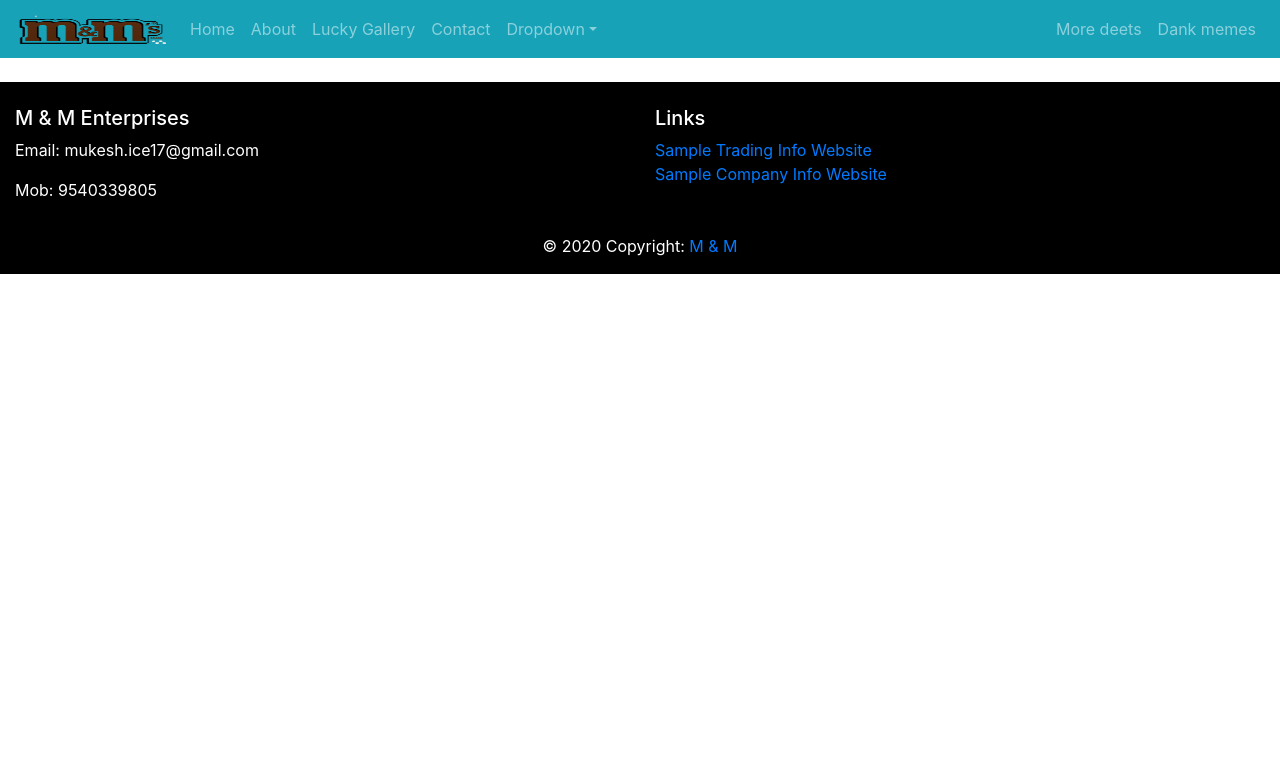
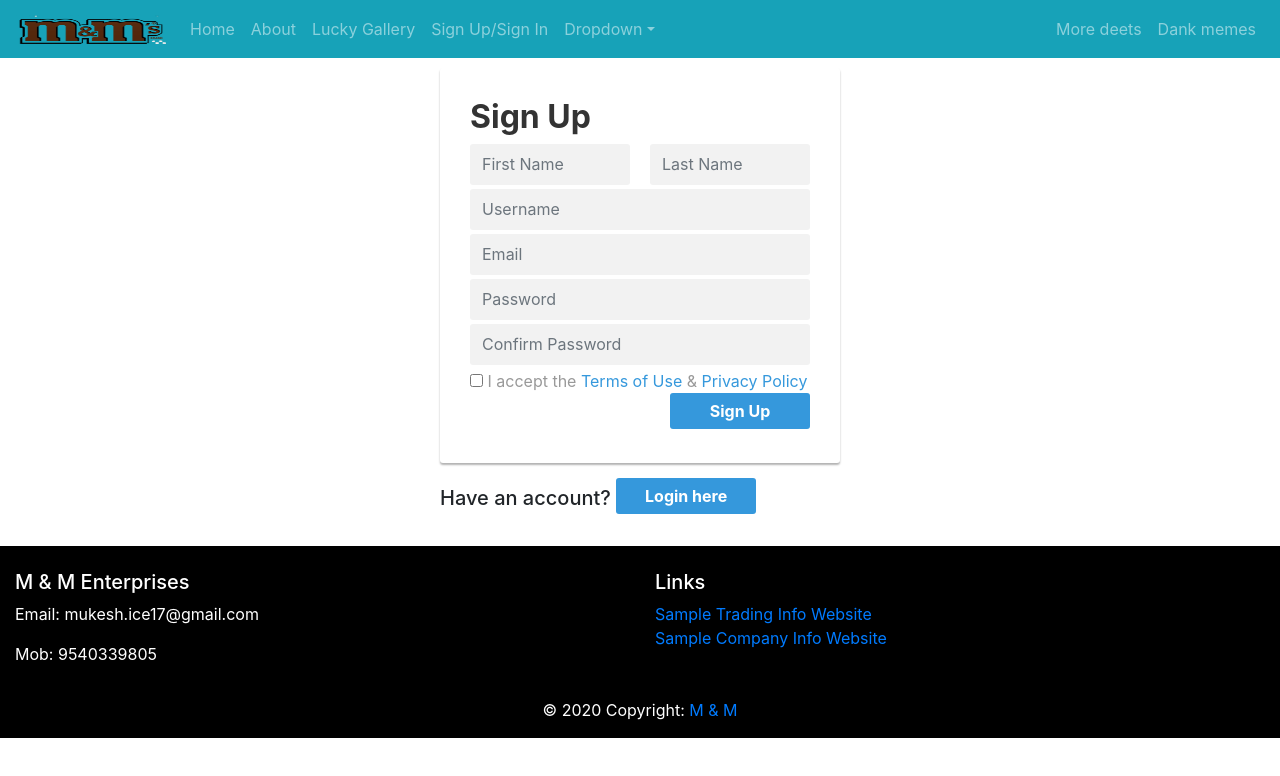
Before and after one commit to maurya20/MyReactapps, a React (Create React App) app: page /signup in a window 1280 px wide. Shown: the top 776 px of the page. Built offline with nearby package versions, Linux system fonts and the light colour scheme; the HTML template or start-up script is replaced by a standard one.

Commit message:
Signup component made for further use.

```diff
--- a/public/index.html
+++ b/public/index.html
@@ -8,34 +8,21 @@
       content="width=device-width, initial-scale=1, shrink-to-fit=no"
     />
     <meta name="theme-color" content="#000000" />
-    <!--
-      manifest.json provides metadata used when your web app is installed on a
-      user's mobile device or desktop. See https://developers.google.com/web/fundamentals/web-app-manifest/
-    -->
+
     <link rel="manifest" href="%PUBLIC_URL%/manifest.json" />
-    <!--
-      Notice the use of %PUBLIC_URL% in the tags above.
-      It will be replaced with the URL of the `public` folder during the build.
-      Only files inside the `public` folder can be referenced from the HTML.
-
-      Unlike "/favicon.ico" or "favicon.ico", "%PUBLIC_URL%/favicon.ico" will
-      work correctly both with client-side routing and a non-root public URL.
-      Learn how to configure a non-root public URL by running `npm run build`.
-    -->
-    <title>Counter App</title>
+   <meta name="viewport" content="width=device-width, initial-scale=1">
+  <link rel="stylesheet" href="https://maxcdn.bootstrapcdn.com/bootstrap/4.5.2/css/bootstrap.min.css">
+  <script src="https://ajax.googleapis.com/ajax/libs/jquery/3.5.1/jquery.min.js"></script>
+  <script src="https://cdnjs.cloudflare.com/ajax/libs/popper.js/1.16.0/umd/popper.min.js"></script>
+  <script src="https://maxcdn.bootstrapcdn.com/bootstrap/4.5.2/js/bootstrap.min.js"></script>
+    <title>My App</title>
   </head>
   <body>
     <noscript>You need to enable JavaScript to run this app.</noscript>
-    <div id="root"></div>
-    <!--
-      This HTML file is a template.
-      If you open it directly in the browser, you will see an empty page.
+    <div id="root">
 
-      You can add webfonts, meta tags, or analytics to this file.
-      The build step will place the bundled scripts into the <body> tag.
 
-      To begin the development, run `npm start` or `yarn start`.
-      To create a production bundle, use `npm run build` or `yarn build`.
-    -->
+    </div>
+
   </body>
 </html>
--- a/src/App.js
+++ b/src/App.js
@@ -5,7 +5,7 @@ import { BrowserRouter as Router, Switch, Route} from "react-router-dom";
 import Home from "./components//Home";
 import About from "./components//About";
 import Gallery from './components//Gallery'
-import Contact from "./components//Contact";
+import Signup from "./components/Signup";
 
 
 class App extends Component {
@@ -19,7 +19,7 @@ class App extends Component {
             <Route exact path="/" component={Home} />
             <Route path="/about" component={About} />
             <Route path="/gallery" component={Gallery} />
-            <Route path="/contact" component={Contact} />
+            <Route path="/signup" component={Signup} />
 
           </Switch>
         </Router>
--- a/src/components/Header.jsx
+++ b/src/components/Header.jsx
@@ -32,8 +32,8 @@ class Header extends Component {
                 <Link to={"/gallery"} className="nav-link">
                   Lucky Gallery
                 </Link>
-                <Link to={"/contact"} className="nav-link">
-                  Contact
+                <Link to={"/signup"} className="nav-link">
+                  Sign Up/Sign In
                 </Link>
                 <NavDropdown title="Dropdown" id="collasible-nav-dropdown">
                   <NavDropdown.Item href="#action/3.1">Action</NavDropdown.Item>
--- a/src/components/Home.js
+++ b/src/components/Home.js
@@ -1,11 +1,11 @@
 import React from 'react';
-import './Home.css'
+
 
 
 class Home extends React.Component {
     render() {
        return (
-          <div className="home">
+          <div className="container">
              <h1 >Home...</h1>
           </div>
        )
--- /dev/null
+++ b/src/components/Signup.css
@@ -0,0 +1,73 @@
+.form-control {
+	height: 41px;
+	background: #f2f2f2;
+	box-shadow: none !important;
+	border: none;
+}
+.form-control:focus {
+	background: #e2e2e2;
+}
+.form-control, .btn {
+	border-radius: 3px;
+}
+.signup-form {
+	width: 400px;
+	margin: 10px auto;
+}
+.signup-form form {
+	color: #999;
+	border-radius: 3px;
+	margin-bottom: 15px;
+	background: #fff;
+	box-shadow: 0px 2px 2px rgba(0, 0, 0, 0.3);
+	padding: 30px;
+}
+.signup-form h2  {
+	color: #333;
+	font-weight: bold;
+	margin-top: 0;
+}
+.signup-form hr  {
+	margin: 0 -30px 20px;
+}
+.signup-form .form-group {
+	margin-bottom: 4px;
+}
+.signup-form input[type="checkbox"] {
+	margin-top: 3px;
+}
+.signup-form .row div:first-child {
+	padding-right: 10px;
+}
+.signup-form .row div:last-child {
+	padding-left: 10px;
+}
+.signup-form .btn {
+	font-size: 16px;
+	font-weight: bold;
+	background: #3598dc;
+	border: none;
+	min-width: 140px;
+}
+.signup-form .btn:hover, .signup-form .btn:focus {
+	background: #2389cd !important;
+	outline: none;
+}
+.signup-form a {
+	color: #fff;
+	text-decoration: underline;
+}
+.signup-form a:hover {
+	text-decoration: none;
+}
+.signup-form form a {
+	color: #3598dc;
+	text-decoration: none;
+}
+.signup-form form a:hover {
+	text-decoration: underline;
+}
+.signup-form .hint-text  {
+	padding-bottom: 15px;
+	text-align: center;
+}
--- /dev/null
+++ b/src/components/Signup.js
@@ -0,0 +1,101 @@
+import React from "react";
+import "./Signup.css";
+import { Link } from "react-router-dom";
+
+const Signup = () => {
+  return (
+
+    <div className="signup-form">
+      <form>
+        <h2>Sign Up</h2>
+          <div className="form-group">
+            <div className="row">
+              <div className="col">
+                <input
+                  type="text"
+                  className="form-control"
+                  for="first_name"
+                  name="first_name"
+                  placeholder="First Name"
+                  required="required"
+                />
+              </div>
+              <div className="col">
+                <input
+                  type="text"
+                  className="form-control"
+                  for="last_name"
+                  name="last_name"
+                  placeholder="Last Name"
+                  required="required"
+                />
+              </div>
+            </div>
+          </div>
+          <div className="form-group">
+            <input
+              type="text"
+              className="form-control"
+              for="username"
+              name="username"
+              placeholder="Username"
+              required="required"
+            />
+          </div>
+          <div className="form-group">
+            <input
+              type="email"
+              className="form-control"
+              for="email"
+              name="email"
+              placeholder="Email"
+              required="required"
+            />
+          </div>
+          <div className="form-group">
+            <input
+              type="password"
+              className="form-control"
+              for="password1"
+              name="password1"
+              placeholder="Password"
+              required="required"
+            />
+          </div>
+          <div className="form-group">
+            <input
+              type="password"
+              className="form-control"
+              for="password2"
+              name="password2"
+              placeholder="Confirm Password"
+              required="required"
+            />
+          </div>
+          <div className="form-group">
+            <label className="form-check-label">
+              <input type="checkbox" required="required" /> I accept the{" "}
+              <Link to={"/home"}>Terms of Use</Link> &amp; <Link to={"/home"}>Privacy Policy</Link>
+              <button
+                type="submit"
+                className="btn btn-success"
+                style={{float:"right"}}
+              >
+                Sign Up
+              </button>
+            </label>
+          </div>
+          <div className="form-group"></div>
+        </form>
+        <h5>
+          Have an account?{" "}
+          <Link to={"/home"}>
+            <h4 className="btn btn-primary">Login here</h4>
+          </Link>
+        </h5>
+      </div>
+
+  );
+};
+
+export default Signup
```
